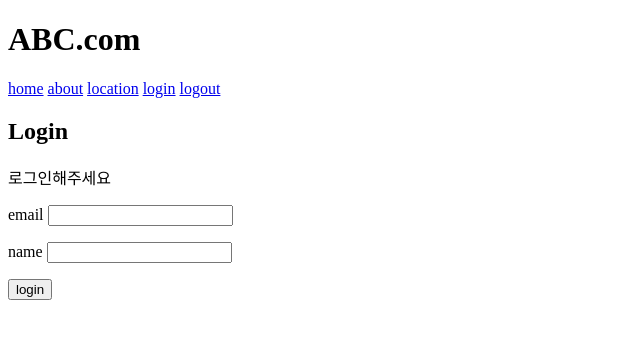
After one commit to dubumom/phpbasic, a PHP site: page /login.php in a window 1280 px wide. The commit adds this page. Shown: the top 339 px of the page, without its empty margins (0-640 px from the left). Run offline with PHP 8.4, Linux system fonts and the light colour scheme.

Commit message:
로그인 추가

```diff
--- /dev/null
+++ b/abc/inc/function.php
@@ -0,0 +1,8 @@
+<?php
+  function output($value){
+    echo '<pre>';
+    print_r($value);
+    echo '</pre>';
+  }
+
+?>
--- a/abc/inc/header.php
+++ b/abc/inc/header.php
@@ -11,4 +11,6 @@
     <a href="index.php">home</a>
     <a href="about.php">about</a>
     <a href="location.php">location</a>
+    <a href="login.php">login</a>
+    <a href="logout.php">logout</a>
   </nav>
--- /dev/null
+++ b/abc/login.php
@@ -0,0 +1,54 @@
+<?php
+  $title = 'login';
+  include('inc/header.php');
+  include('inc/function.php');
+
+  if($_SERVER['REQUEST_METHOD'] == 'POST'){
+    $email = filter_input(INPUT_POST, 'email', FILTER_VALIDATE_EMAIL);
+
+    if($email == false){
+      $status = '이메일 형식으로 입력하세요!';
+    }
+    output($_POST);
+  }
+
+/*
+  #사이트 접속한 사용자 환경
+  echo $_SERVER['HTTP_USER_AGENT'] ;
+
+  #사이트 도메인 (순수한 사이트 주소)
+  echo $_SERVER['SERVER_NAME'];
+
+  #현재페이지의 주소에서 도메인 제외(요청된 주소 전체 알 수 있음)
+  echo $_SERVER['REQUEST_URI'];
+
+  #현재페이지의 주소에서 도메인과 넘겨지는 값 제외 (현재 파일을 알 수 있음)
+  echo $_SERVER['PHP_SELF'];
+*/
+?>
+<h2>Login</h2>
+<p>로그인해주세요</p>
+<form action="" method="POST" novalidate>
+  <p>
+    <label for="email">email</label>
+    <input type="email" name="email" id="email">
+  </p>
+  <p>
+    <label for="name">name</label>
+    <input type="name" name="name" id="name">
+  </p>
+
+  <button>login</button>
+</form>
+<div class="error">
+  <?php
+    if(isset($status)){
+      echo $status;
+    }
+  ?>
+</div>
+
+
+<?php
+  include('inc/footer.php');
+?>
```
Also changed, not shown: php 필기.txt (line endings or trailing spaces).
